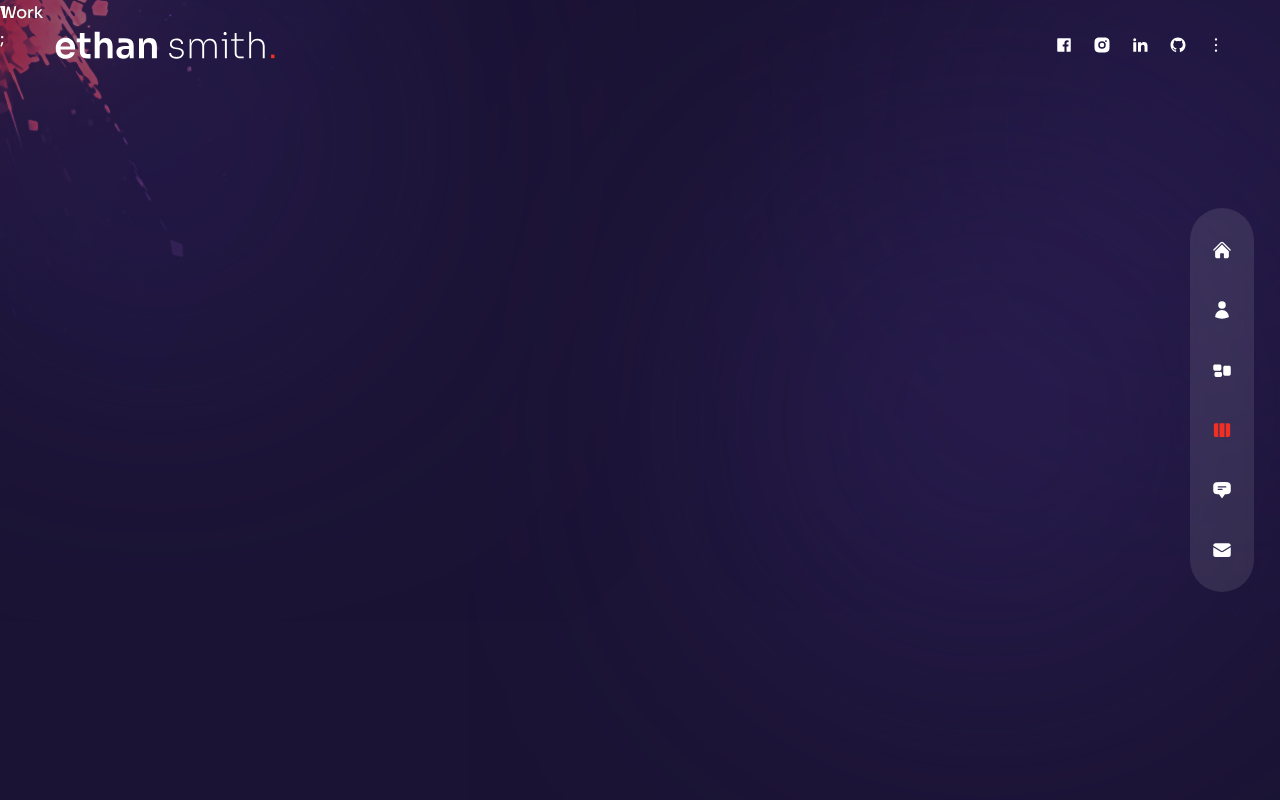
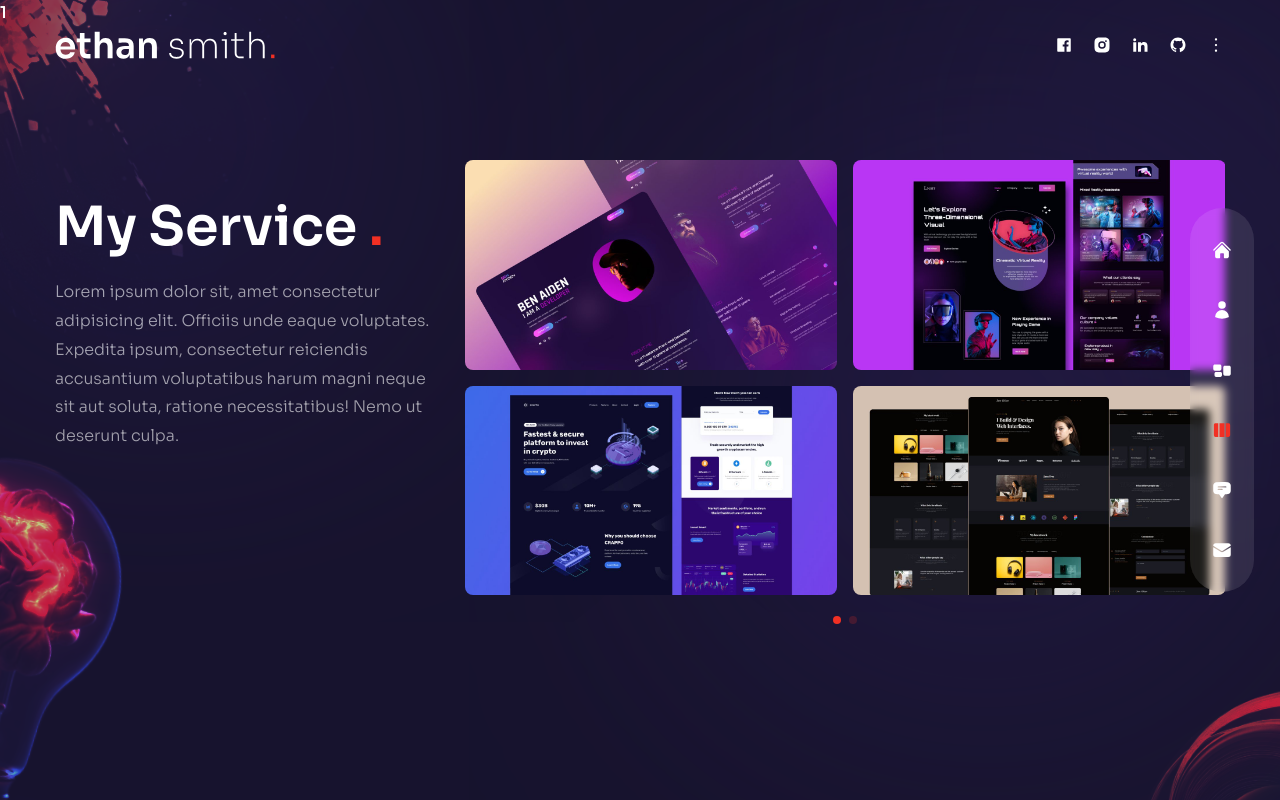
Before and after one commit to AbdulMateenzwl/Portfolio, a Next.js app: page /work in a window 1280 px wide. Built offline with nearby package versions, Linux system fonts and the light colour scheme.

Commit message:
services Page

```diff
--- a/components/WorkSlider.js
+++ b/components/WorkSlider.js
@@ -44,8 +44,60 @@
 	],
 };
 
+import { Swiper, SwiperSlide } from 'swiper/react';
+
+import 'swiper/css';
+import 'swiper/css/free-mode';
+import 'swiper/css/pagination';
+
+import Image from 'next/image';
+
+import { Pagination } from 'swiper';
+
+import { BsArrowRight } from 'react-icons/bs';
+
 const WorkSlider = () => {
-  return <div>Work Slider</div>;
+	return (
+		<Swiper
+			spaceBetween={10}
+			pagination={{
+				clickable: true,
+			}}
+			modules={[Pagination]}
+			className='h-[280px] sm:h-[480px]'
+		>
+			{workSlides.slides.map((slide, index) => {
+				return (
+					<SwiperSlide key={index}>
+						<div className='grid grid-cols-2 grid-rows-2 gap-4 cursor-pointer'>
+							{slide.images.map((image, index) => {
+								return (
+									<div className='relative rounded-lg overflow-hidden flex items-center justify-center group'>
+										<div className='flex items-center justify-center relative overflow-hidden group'>
+											<Image src={image.path} width={500} height={300} alt='' />
+											<div className='absolute inset-0 bg-gradient-to-l from-transparent via-[#e838cc] to-[#4a22bd] opacity-0 group-hover:opacity-80 transition-all duration-700 '>
+												<div className='absolute bottom-0 translate-y-full group-hover:-translate-y-[200%] group-hover:sm:-transate-y-20  transition-all duration-300 flex items-center justify-center w-full'>
+													<div className='flex items-center gap-x-2 text-[16px] tracking-[0.2rem] w-min'>
+														<div className='delay-100'>LIVE</div>
+														<div className='translate-y-[500%] group-hover:translate-y-0 transition-all duration-300 delay-150'>
+															PROJECT
+														</div>
+														<div className='text-xl translate-y-[500%] group-hover:translate-y-0 transition-all duration-300 delay-200 '>
+															<BsArrowRight />
+														</div>
+													</div>
+												</div>
+											</div>
+										</div>
+									</div>
+								);
+							})}
+						</div>
+					</SwiperSlide>
+				);
+			})}
+		</Swiper>
+	);
 };
 
 export default WorkSlider;
--- a/pages/work/index.js
+++ b/pages/work/index.js
@@ -1,5 +1,55 @@
+import {} from 'react-icons/rx';
+
+import WorkSlider from '../../components/WorkSlider';
+import Bulb from '../../components/Bulb';
+import Circles from '../../components/Circles';
+
+import { motion } from 'framer-motion';
+import { fadeIn } from '../../variants';
+
 const Work = () => {
-  return <div>Work</div>;
+	return (
+		<div className='h-full bg-primary/30 flex items-center'>
+			<Circles />
+			<div className='container mx-auto'>
+				<div className='flex flex-col xl:flex-row gap-x-8 '>
+					<div className='text-center flex xl:w-[30vw] flex-col lg:text-left mb-4 xl:mb-0'>
+						<motion.h2
+							variants={fadeIn('up', 0.2)}
+							initial='hidden'
+							animate='show'
+							exit='hidden'
+							className='h2 xl:mt-8'
+						>
+							My Service <span className='text-accent'>.</span>{' '}
+						</motion.h2>
+						<motion.p
+							variants={fadeIn('up', 0.2)}
+							initial='hidden'
+							animate='show'
+							exit='hidden'
+							className='mb-4 max-w-[400px] mx-auto lg:mx-0'
+						>
+							Lorem ipsum dolor sit, amet consectetur adipisicing elit. Officiis
+							unde eaque voluptates. Expedita ipsum, consectetur reiciendis
+							accusantium voluptatibus harum magni neque sit aut soluta, ratione
+							necessitatibus! Nemo ut deserunt culpa.
+						</motion.p>
+					</div>
+					<motion.div
+						variants={fadeIn('down', 0.5)}
+						initial='hidden'
+						animate='show'
+						exit='hidden'
+						className='w-full xl:max-w-[65%]'
+					>
+						<WorkSlider />
+					</motion.div>
+				</div>
+			</div>
+			<Bulb />
+		</div>
+	);
 };
 
 export default Work;
```
Lines whose indentation alone changed are shown as unchanged.
